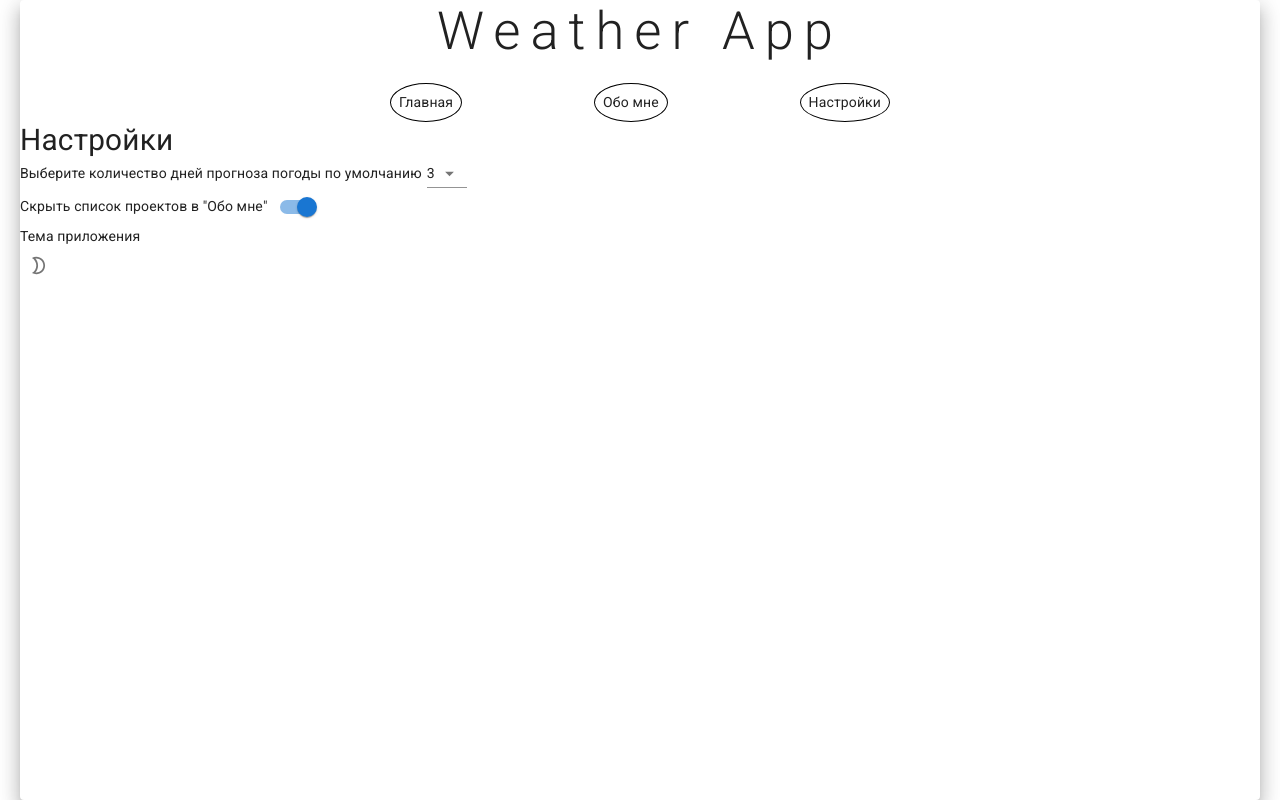
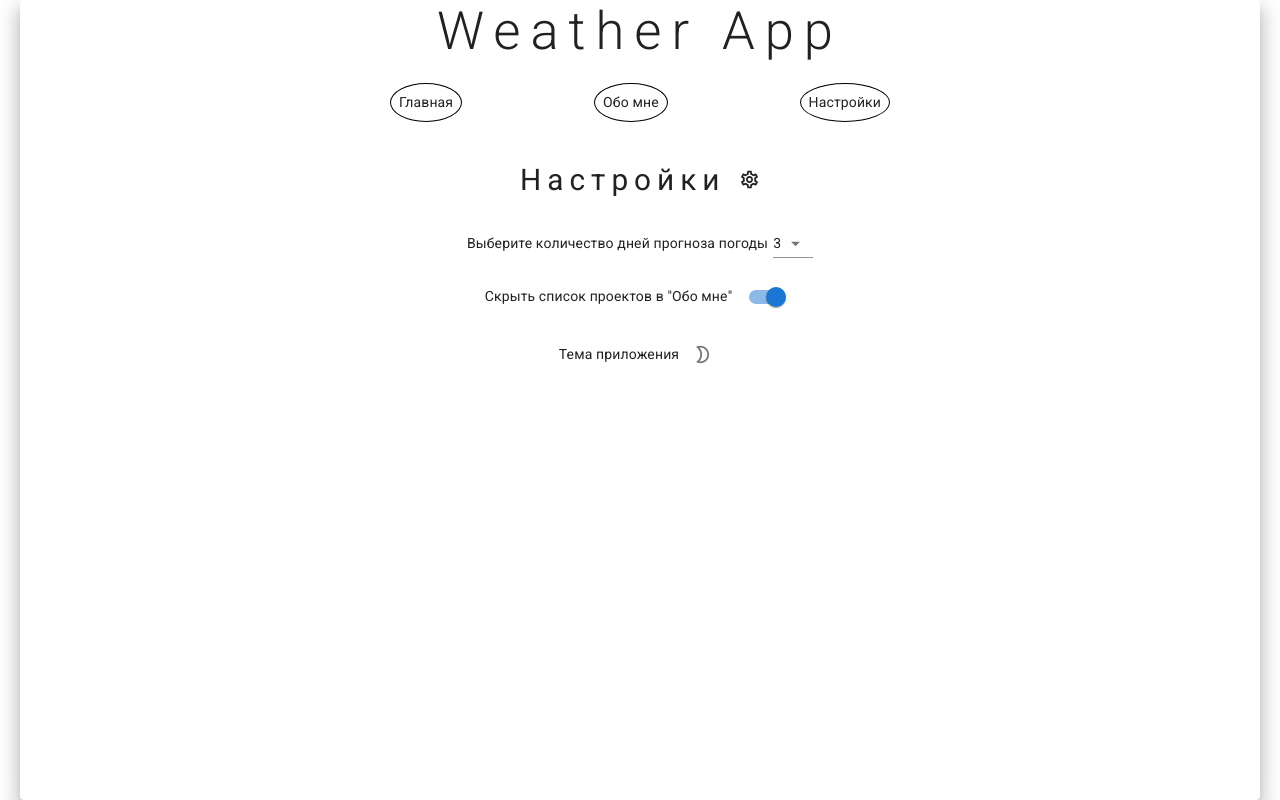
Before and after one commit to dropthedead/weather-app, a React (Vite) app in the folder weather-app/: page /settings in a window 1280 px wide. Built offline with nearby package versions, Linux system fonts and the light colour scheme.

Commit message:
refactor: header into separated component

```diff
--- a/weather-app/src/App.scss
+++ /dev/null
@@ -1,18 +0,0 @@
-header {
-	flex-direction: column;
-	display: flex;
-	justify-content: center;
-	align-items: center;
-	gap: 20px;
-}
-.nav_link {
-	all: unset;
-	cursor: pointer;
-	border: 1px solid black;
-	border-radius: 50%;
-	padding: 8px;
-	transition: all 0.5s ease;
-	&:hover {
-		transform: scale(1.1);
-	}
-}
--- a/weather-app/src/App.tsx
+++ b/weather-app/src/App.tsx
@@ -1,11 +1,12 @@
-import { Link, Outlet } from 'react-router-dom';
-import * as styles from './App.scss';
-import { Box, Paper, Typography } from '@mui/material';
+import { Outlet } from 'react-router-dom';
+// import * as styles from './App.scss';
+import { Paper } from '@mui/material';
 import { useSelector } from 'react-redux';
 import { ThemeProvider } from '@mui/material/styles';
 import { CssBaseline } from '@mui/material';
 import { lightTheme, darkTheme } from './theme';
 import { RootState } from './store/store';
+import Header from './pages/header';
 function App() {
 	const theme = useSelector((state: RootState) => state.settings.theme);
 	return (
@@ -13,33 +14,7 @@ function App() {
 			<ThemeProvider theme={theme === 'dark' ? darkTheme : lightTheme}>
 				<CssBaseline />
 				<Paper elevation={12} sx={{ height: '100%' }}>
-					<header className={styles.header}>
-						<Typography sx={{ letterSpacing: 10 }} variant="h2">
-							Weather App
-						</Typography>
-						<Box
-							component="nav"
-							sx={{
-								display: 'flex',
-								justifyContent: 'space-between',
-								maxWidth: 500,
-								width: '100%',
-							}}
-						>
-							<Link className="nav_link" to="/">
-								Главная
-							</Link>
-
-							<Link className="nav_link" to="/about">
-								Обо мне
-							</Link>
-
-							<Link className="nav_link" to="/settings">
-								Настройки
-							</Link>
-						</Box>
-					</header>
-
+					<Header />
 					<Outlet />
 				</Paper>
 			</ThemeProvider>
--- a/weather-app/src/pages/Settings/settings.module.scss
+++ b/weather-app/src/pages/Settings/settings.module.scss
@@ -1,12 +1,16 @@
 .settings_header {
-	letter-spacing: 10;
+	letter-spacing: 6px;
+	text-align: center;
 }
-.weather_days_choice {
+.settings_section_wrapper {
+	gap: 20px;
+	align-items: center;
+	display: flex;
+	flex-direction: column;
+	margin-top: 30px;
+}
+.settings_section {
 	display: flex;
 	align-items: center;
 	gap: 5px;
 }
-.hide_projects {
-	display: flex;
-	align-items: center;
-}
--- a/weather-app/src/pages/Settings/settings.tsx
+++ b/weather-app/src/pages/Settings/settings.tsx
@@ -16,6 +16,7 @@ import {
 import ModeNightOutlinedIcon from '@mui/icons-material/ModeNightOutlined';
 import WbSunnyOutlinedIcon from '@mui/icons-material/WbSunnyOutlined';
 import * as styles from './settings.module.scss';
+import SettingsOutlinedIcon from '@mui/icons-material/SettingsOutlined';
 function Settings() {
 	const count = useSelector((state: RootState) => state.settings.days);
 	const projectsVisibility = useSelector(
@@ -37,13 +38,11 @@ function Settings() {
 	return (
 		<>
 			<Typography className={styles.settings_header} variant="h4">
-				Настройки
+				Настройки <SettingsOutlinedIcon />
 			</Typography>
-			<Box component="section">
-				<Box className={styles.weather_days_choice}>
-					<Typography>
-						Выберите количество дней прогноза погоды по умолчанию
-					</Typography>
+			<Box className={styles.settings_section_wrapper} component="section">
+				<Box className={styles.settings_section}>
+					<Typography>Выберите количество дней прогноза погоды</Typography>
 					<FormControl>
 						<NativeSelect
 							defaultValue={count}
@@ -59,7 +58,7 @@ function Settings() {
 						</NativeSelect>
 					</FormControl>
 				</Box>
-				<Box className={styles.hide_projects}>
+				<Box className={styles.settings_section}>
 					{projectsVisibility ? (
 						<Typography>Скрыть список проектов в "Обо мне"</Typography>
 					) : (
@@ -70,7 +69,7 @@ function Settings() {
 						onChange={handleToggleShowRepos}
 					/>
 				</Box>
-				<Box>
+				<Box className={styles.settings_section}>
 					<Typography>Тема приложения</Typography>
 					<Box>
 						<IconButton onClick={handleChangeTheme}>
--- /dev/null
+++ b/weather-app/src/pages/header.scss
@@ -0,0 +1,19 @@
+header {
+	flex-direction: column;
+	display: flex;
+	justify-content: center;
+	align-items: center;
+	gap: 20px;
+	margin-bottom: 40px;
+}
+.nav_link {
+	all: unset;
+	cursor: pointer;
+	border: 1px solid black;
+	border-radius: 50%;
+	padding: 8px;
+	transition: all 0.5s ease;
+	&:hover {
+		transform: scale(1.1);
+	}
+}
--- /dev/null
+++ b/weather-app/src/pages/header.tsx
@@ -0,0 +1,34 @@
+import { Box, Typography } from '@mui/material';
+import { Link } from 'react-router-dom';
+import * as styles from './header.scss';
+function Header() {
+	return (
+		<header className={styles.header}>
+			<Typography sx={{ letterSpacing: 10 }} variant="h2">
+				Weather App
+			</Typography>
+			<Box
+				component="nav"
+				sx={{
+					display: 'flex',
+					justifyContent: 'space-between',
+					maxWidth: 500,
+					width: '100%',
+				}}
+			>
+				<Link className="nav_link" to="/">
+					Главная
+				</Link>
+
+				<Link className="nav_link" to="/about">
+					Обо мне
+				</Link>
+
+				<Link className="nav_link" to="/settings">
+					Настройки
+				</Link>
+			</Box>
+		</header>
+	);
+}
+export default Header;
```
